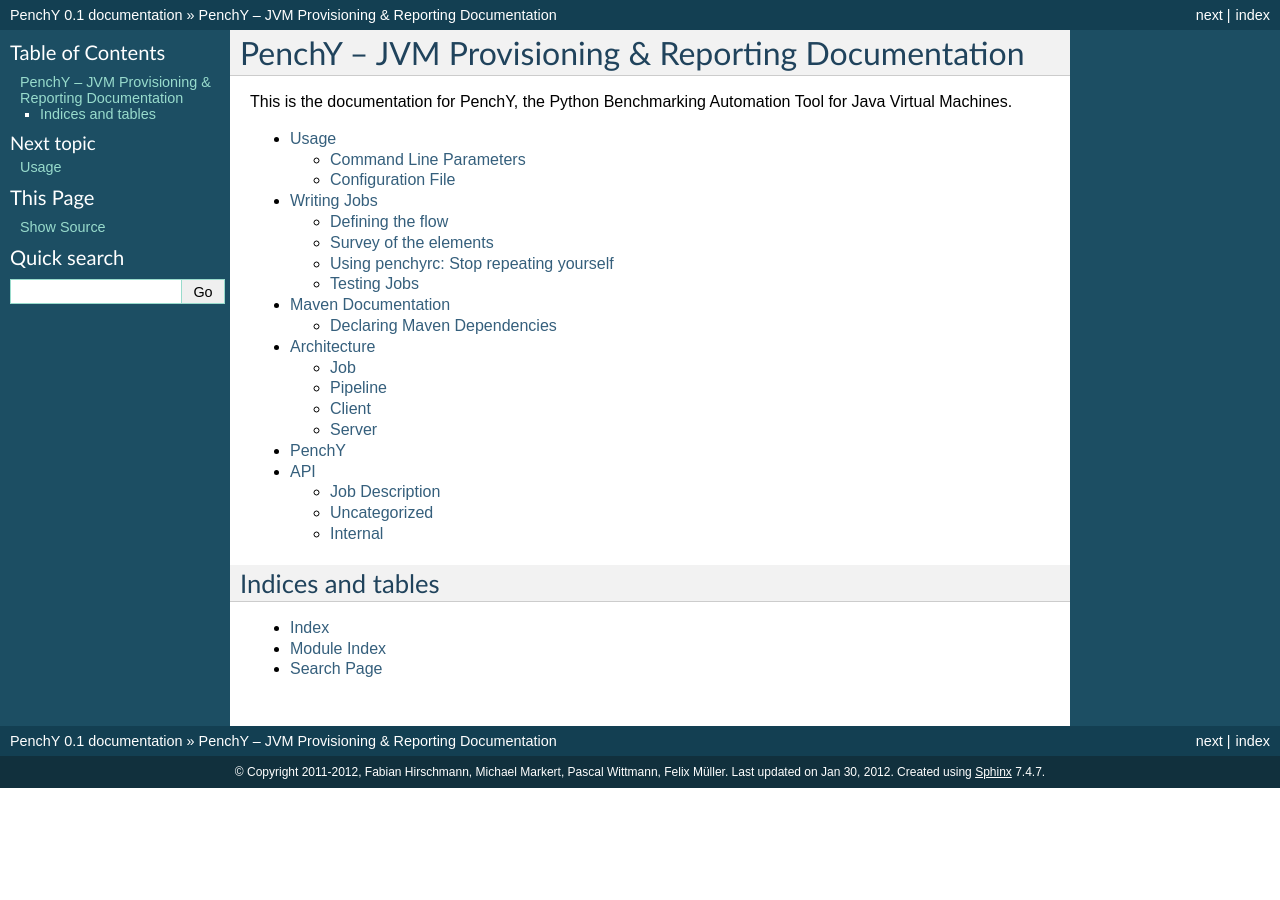
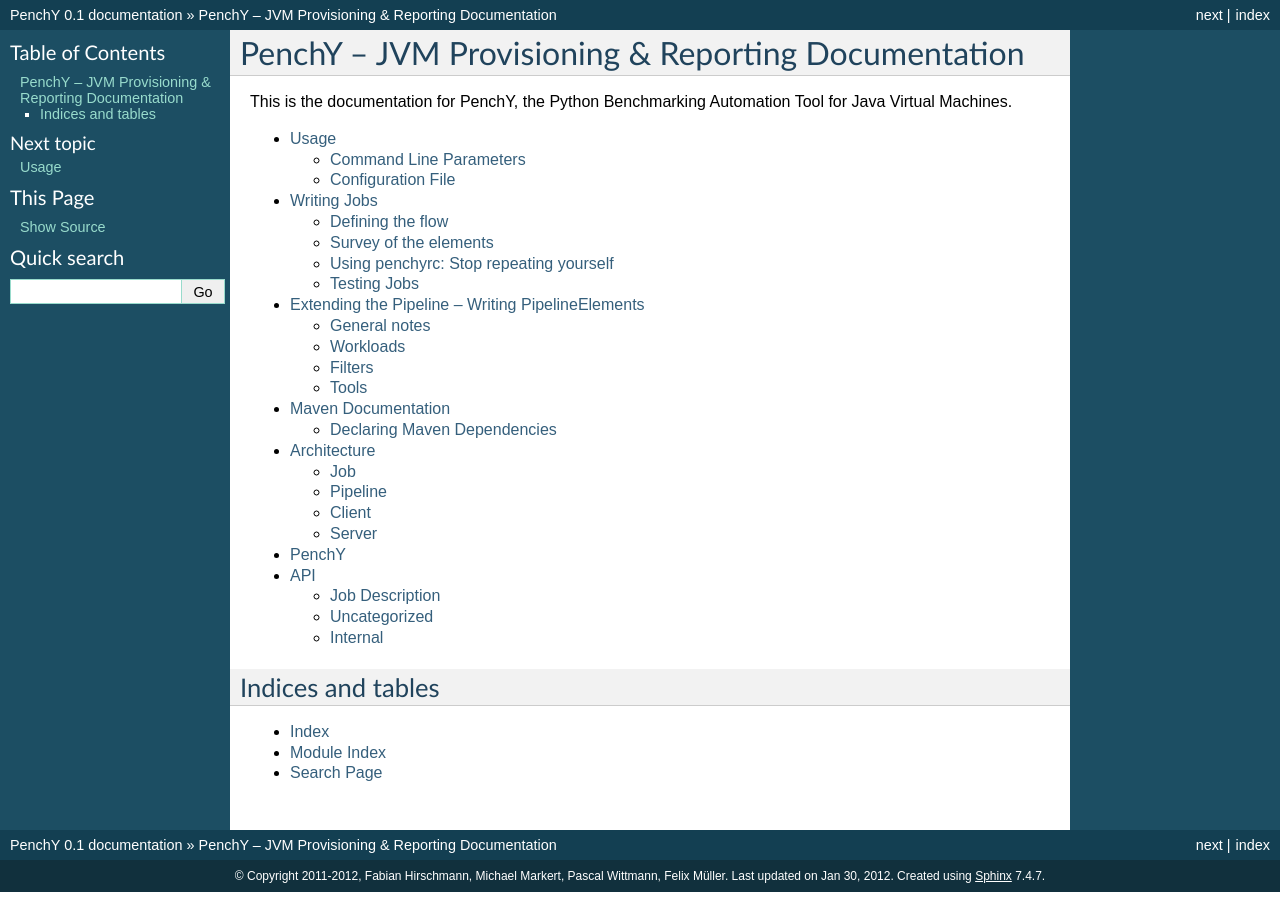
Before and after one commit to fhirschmann/penchy, a Sphinx documentation site: the page built from docs/index.rst, in a window 1280 px wide. Built offline with Sphinx 7.4.7, drawn with Linux system fonts in a browser that asks for light colours; formulas are drawn with MathJax 3.

Commit message:
docs: Add extending doc.
Signed-off-by: Michael Markert <markert.michael@googlemail.com>

```diff
--- /dev/null
+++ b/docs/extending.rst
@@ -0,0 +1,21 @@
+====================================================
+ Extending the Pipeline -- Writing PipelineElements
+====================================================
+
+General notes
+=============
+
+Workloads
+=========
+
+Filters
+=======
+
+Tools
+=====
+
+Agents
+------
+
+WrappedJVM
+----------
--- a/docs/index.rst
+++ b/docs/index.rst
@@ -10,6 +10,7 @@
 
    usage
    job
+   extending
    maven
    arch
    modules
```
